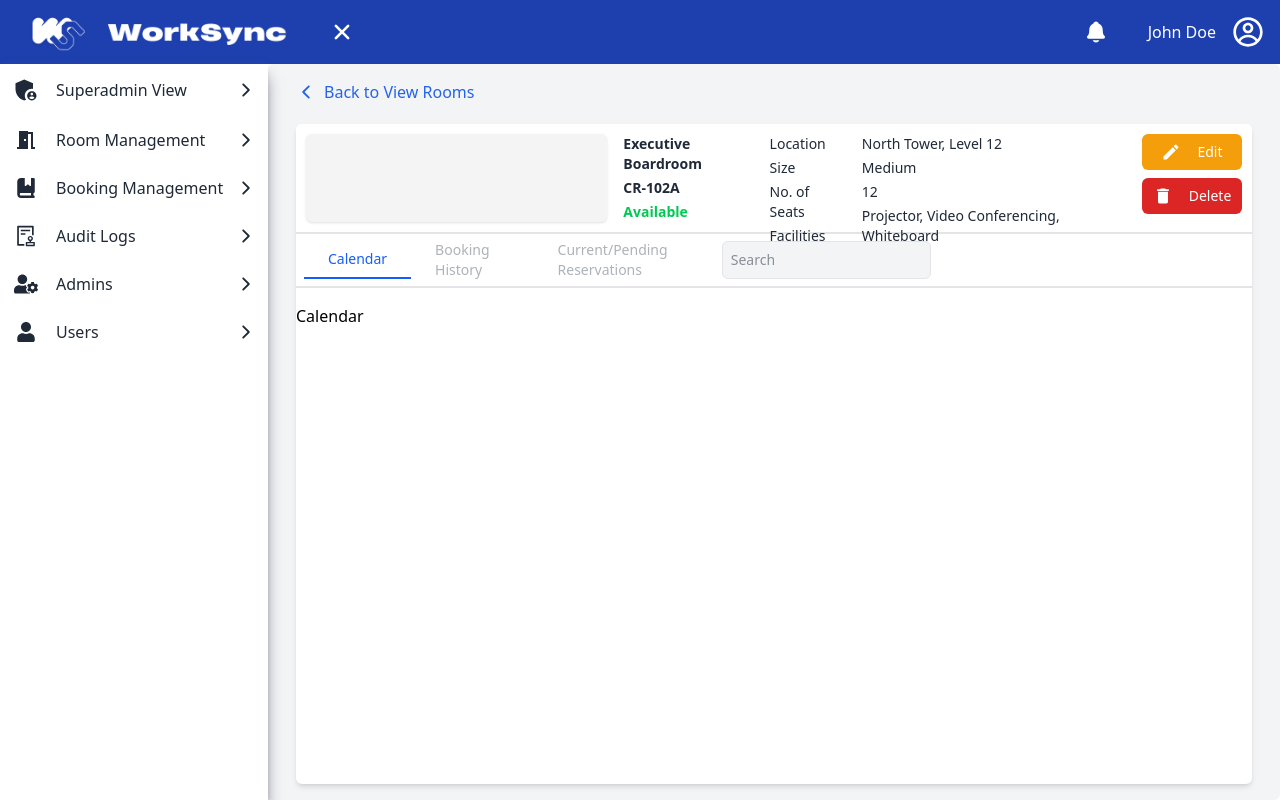
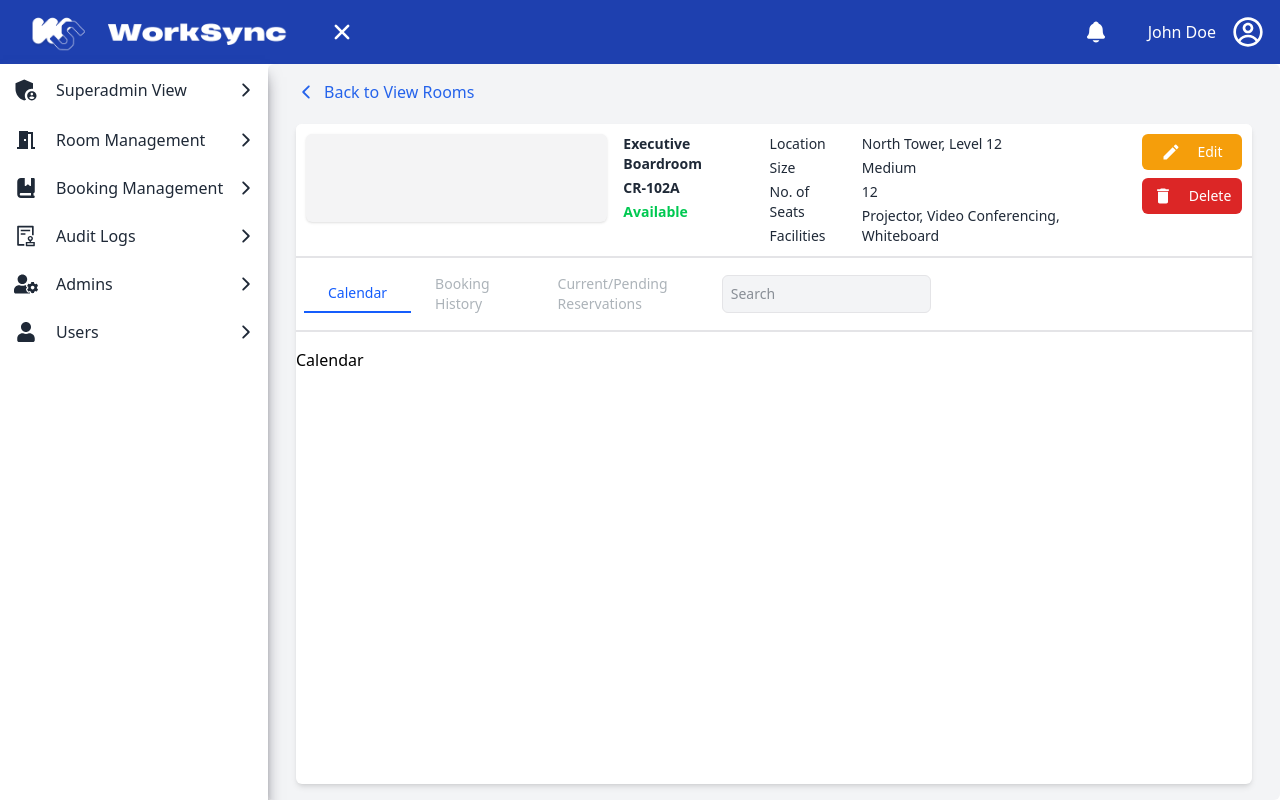
Before and after one commit to donnabell-s/WorkSync-frontend, a React (Vite) app: page /admin/rooms/room-detail in a window 1280 px wide. Built offline with nearby package versions, Linux system fonts and the light colour scheme.

Commit message:
Room detail header layout created

```diff
--- a/src/views/containers/Admin-Superadmin/RoomManagement/ViewRoomDetails/ViewRoomHeader.tsx
+++ b/src/views/containers/Admin-Superadmin/RoomManagement/ViewRoomDetails/ViewRoomHeader.tsx
@@ -10,12 +10,12 @@ interface ViewRoomHeaderProps {
 const ViewRoomHeader: React.FC<ViewRoomHeaderProps> = ({ activeTab, handleTabClick }) => {
 
     return (
-        <div className='flex flex-col items-center justify-between w-full bg-white divide-zinc-200 divide-y-2 border-b-2 border-zinc-200 rounded-tl-md rounded-tr-md text-[#1F2937]'>
-            <div className='w-full flex p-2.5 gap-4'>
-                <div className='h-22 rounded-md shadow-sm bg-zinc-100 w-2/6'>
+        <div className='max-h-max flex flex-col items-center justify-between w-full bg-white divide-zinc-200 divide-y-2 border-b-2 border-zinc-200 rounded-tl-md rounded-tr-md text-[#1F2937]'>
+            <div className='w-full flex lg:flex-row flex-col p-2.5 gap-4 max-h-max'>
+                <div className='h-22 rounded-md shadow-sm bg-zinc-100 lg:w-2/6 w-full'>
                     <img src="" alt="" />
                 </div>
-                <div className='h-22 rounded-md w-3/6 flex gap-8'>
+                <div className='max-h-max rounded-md lg:w-3/6 w-full flex gap-8'>
                     <div className='flex flex-col text-sm gap-1'>
                         <div className='font-bold'>Executive Boardroom</div>
                         <div className='font-bold'>CR-102A</div>
@@ -35,7 +35,7 @@ const ViewRoomHeader: React.FC<ViewRoomHeaderProps> = ({ activeTab, handleTabCli
                         <div>Projector, Video Conferencing, Whiteboard</div>
                     </div>
                 </div>
-                <div className='h-22 rounded-md w-1/6 flex flex-col gap-2 items-end'>
+                <div className='max-h-max rounded-md lg:w-1/6 w-full flex lg:flex-col flex-row gap-2 items-end'>
                     <button className='text-white text-sm bg-[#F59E0B] hover:bg-[#f5740b] flex gap-4 p-2 rounded-md items-center w-25 justify-center transform transition-all duration-300 cursor-pointer'>
                         <MdEdit className='size-5 text-white' />
                         Edit
@@ -46,7 +46,7 @@ const ViewRoomHeader: React.FC<ViewRoomHeaderProps> = ({ activeTab, handleTabCli
                     </button>
                 </div>
             </div>
-            <div className='w-full h-13 flex items-center justify-between px-2'>
+            <div className='w-full max-h-max flex items-center justify-between p-2'>
                 <div className='h-full w-4/9 flex text-sm items-center justify-start text-[#acb3b9] font-medium'>
                     <div className={`px-6 p-2 cursor-pointer ${activeTab === 'Calendar' ? 'border-b-2 border-blue-600 text-blue-600' : ''}`} onClick={() => handleTabClick('Calendar')}>
                         <p className='w-full'>Calendar</p>
@@ -59,7 +59,7 @@ const ViewRoomHeader: React.FC<ViewRoomHeaderProps> = ({ activeTab, handleTabCli
                     </div>
                 </div>
 
-                <div className='h-full w-2/9 flex items-center'>
+                <div className='lg:h-full lg:w-2/9 lg:flex items-center hidden'>
                     <div className='w-full flex items-center border border-zinc-200 rounded-md p-2 bg-[#F3F4F6] focus-within:border-zinc-400'>
                         <input type="text" placeholder='Search' className='outline-none flex-grow text-sm' />
                         <IoSearch className='text-gray-500 size-5' />
```
